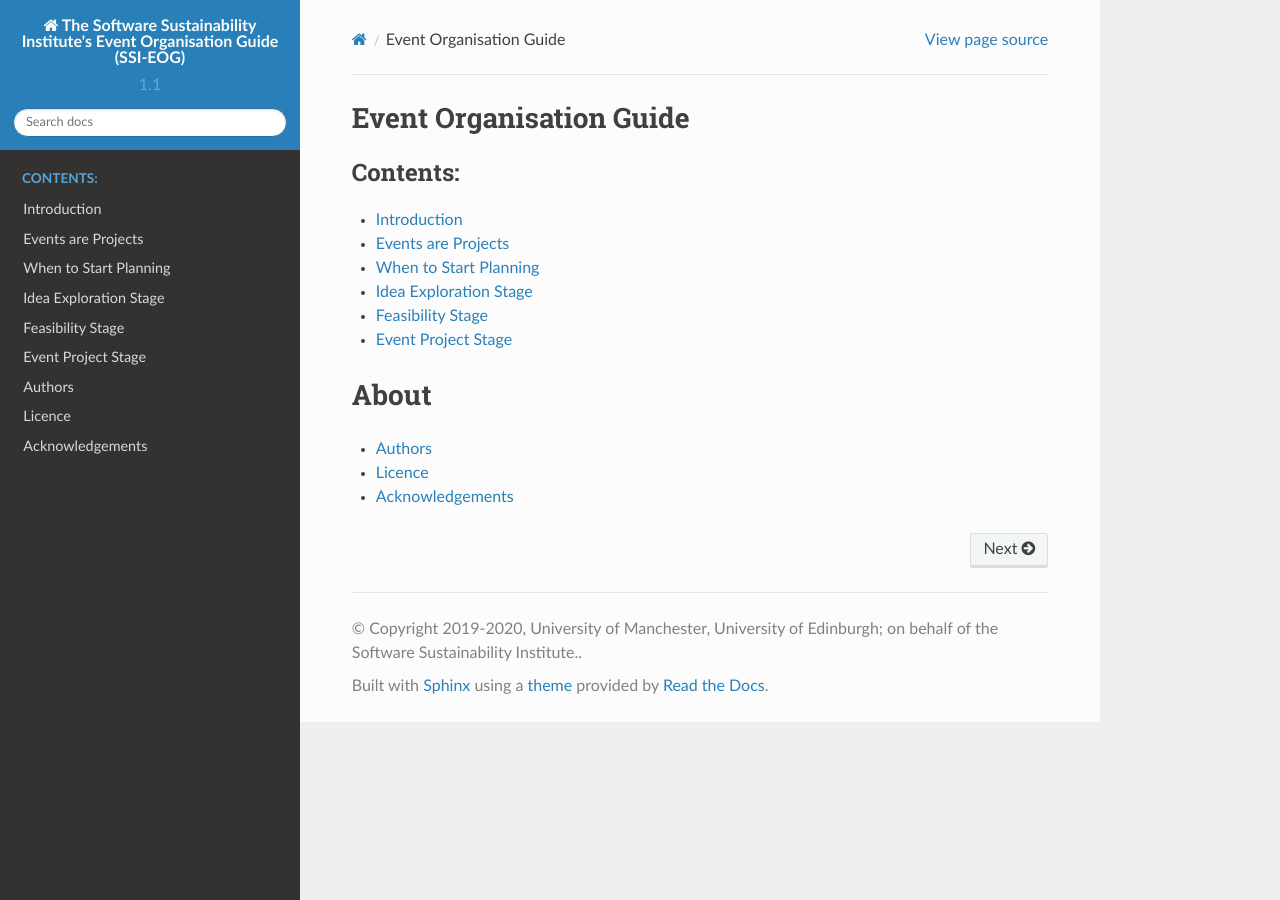
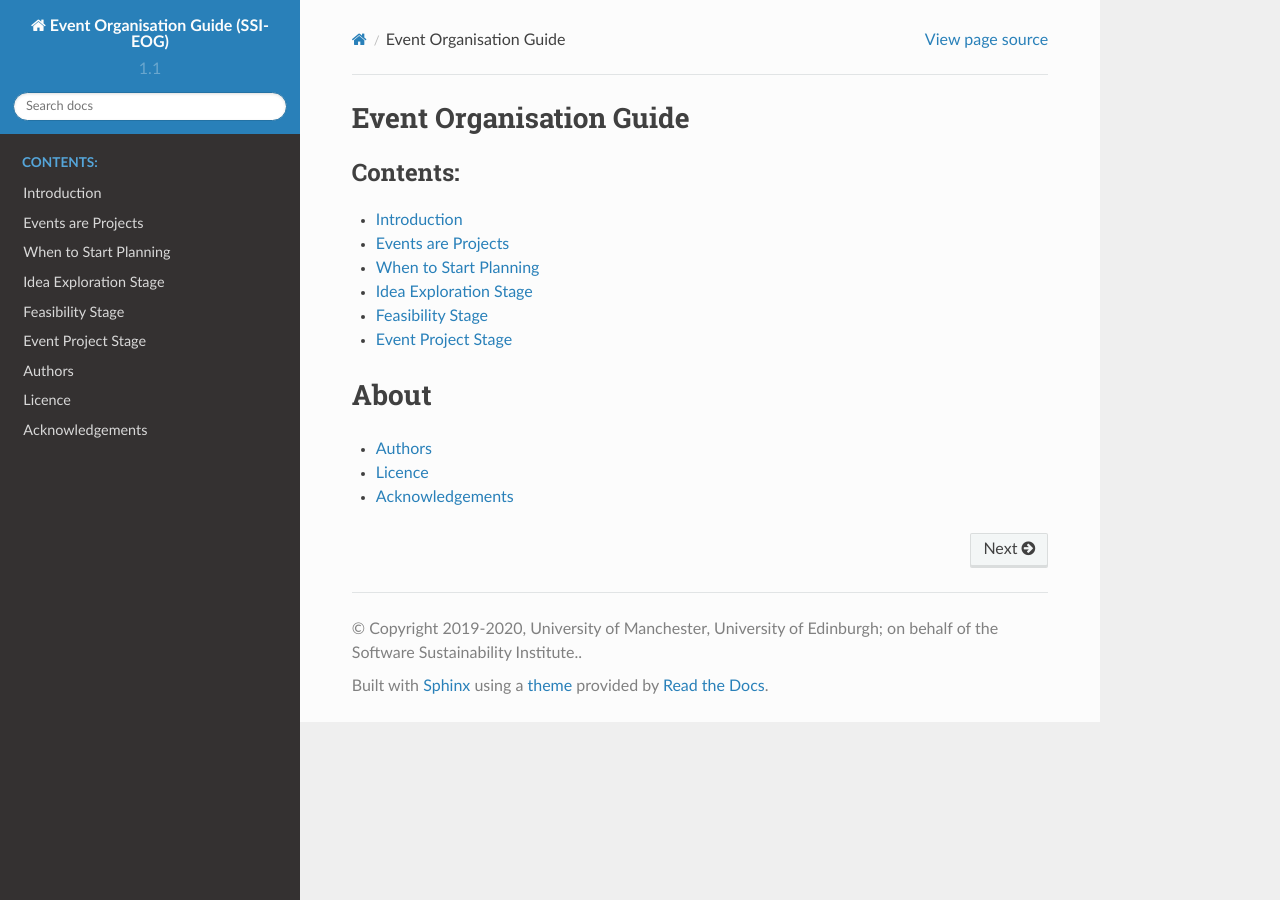
Before and after one commit to softwaresaved/event-organisation-guide, a Sphinx documentation site: the page built from docs/index.rst, in a window 1280 px wide. Built offline with Sphinx 7.4.7 and the Read the Docs theme 2.0.0, drawn with Linux system fonts in a browser that asks for light colours.

Commit message:
the name is a bit long to shortened it

```diff
--- a/docs/conf.py
+++ b/docs/conf.py
@@ -19,7 +19,7 @@
 
 # -- Project information -----------------------------------------------------
 
-project = 'The Software Sustainability Institute\'s Event Organisation Guide (SSI-EOG)'
+project = 'Event Organisation Guide (SSI-EOG)'
 copyright = '2019-2020, University of Manchester, University of Edinburgh; on behalf of the Software Sustainability Institute.'
 author = 'Shoaib Sufi, Selina Aragon, Aleksandra Nenadic'
 
```
